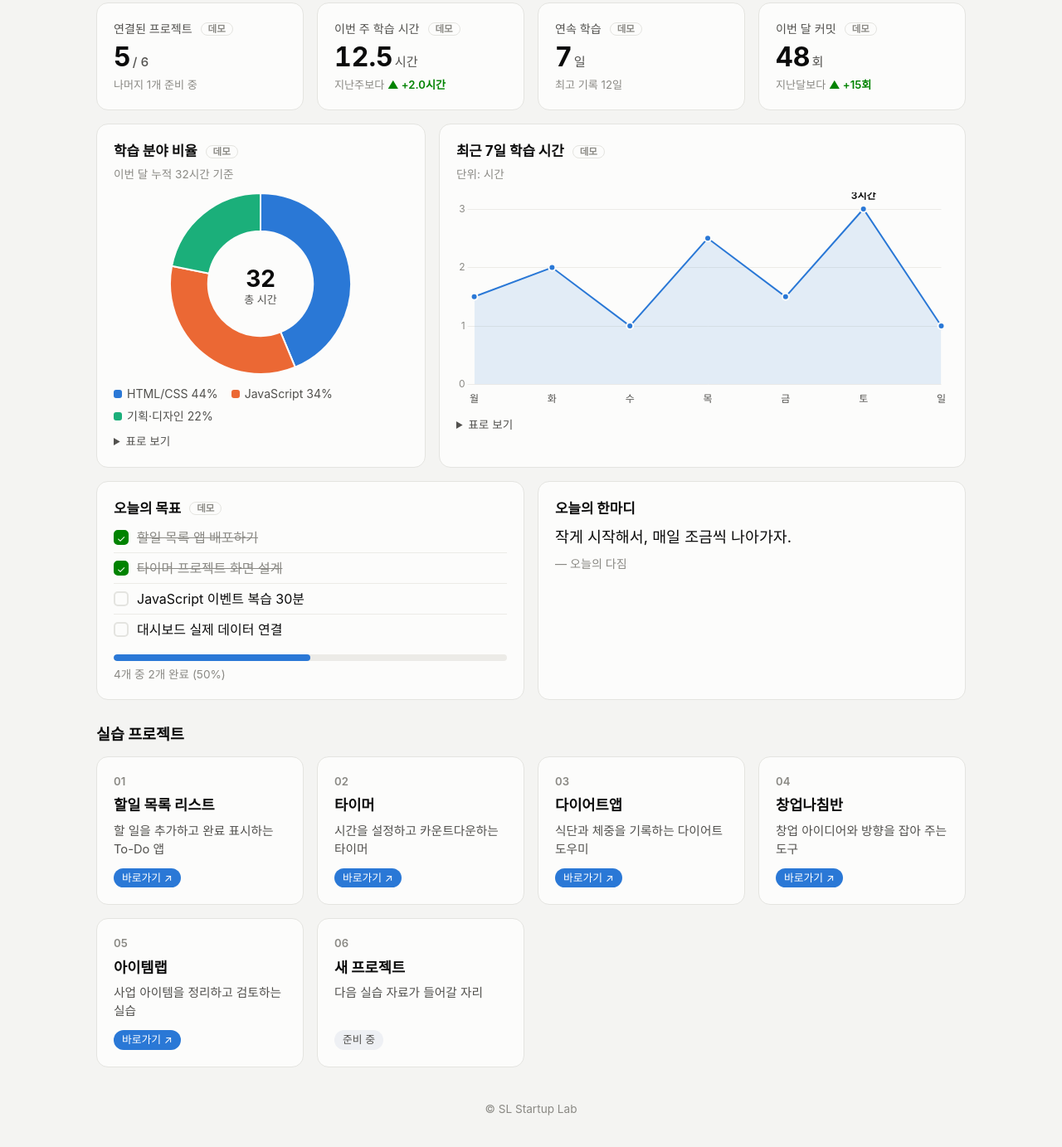
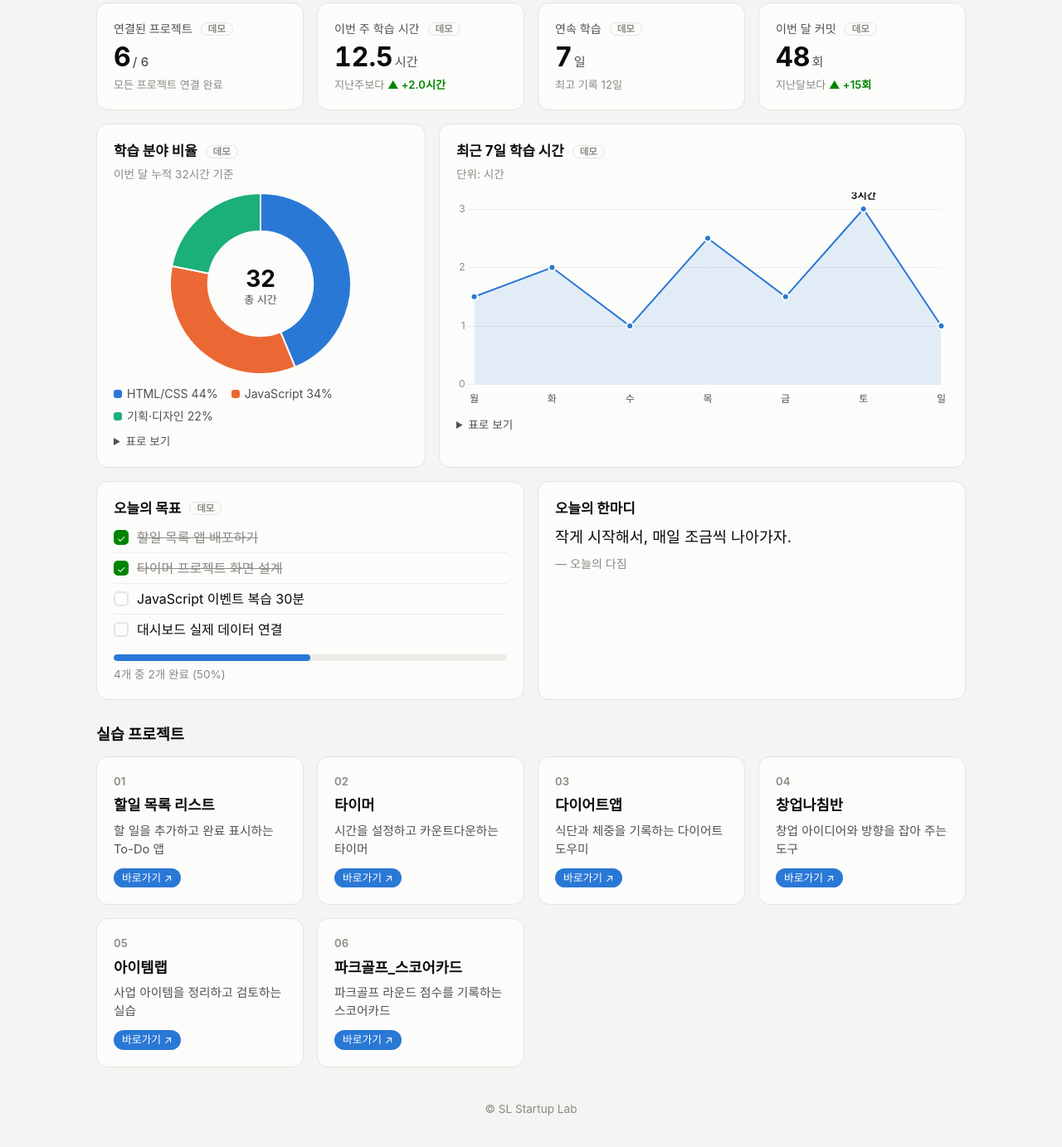
Before and after one commit to sl-startup-lab/sl-startup-lab.github.io, a plain HTML site: page index.html in a window 1280 px wide. Shown: the part 127-1510 px from the top of the page at 83% size. Drawn offline with nearby package versions, Linux system fonts and the light colour scheme.

Commit message:
Link card 06 to park golf scorecard app
Co-Authored-By: Claude Opus 5.5 <noreply@anthropic.com>

```diff
--- a/index.html
+++ b/index.html
@@ -258,12 +258,12 @@
       </a>
     </li>
     <li>
-      <div class="card disabled" aria-disabled="true">
+      <a class="card" href="https://course-score-connect.lovable.app" target="_blank" rel="noopener">
         <span class="num">06</span>
-        <h3>새 프로젝트</h3>
-        <p>다음 실습 자료가 들어갈 자리</p>
-        <span class="badge">준비 중</span>
-      </div>
+        <h3>파크골프_스코어카드</h3>
+        <p>파크골프 라운드 점수를 기록하는 스코어카드</p>
+        <span class="badge live">바로가기 ↗</span>
+      </a>
     </li>
   </ul>
 
@@ -278,7 +278,7 @@
    ===================================================================== */
 const DASHBOARD = {
   stats: [
-    { label: '연결된 프로젝트', value: 5, unit: '/ 6', note: '나머지 1개 준비 중' },
+    { label: '연결된 프로젝트', value: 6, unit: '/ 6', note: '모든 프로젝트 연결 완료' },
     { label: '이번 주 학습 시간', value: 12.5, unit: '시간', note: '지난주보다', change: '+2.0시간' },
     { label: '연속 학습', value: 7, unit: '일', note: '최고 기록 12일' },
     { label: '이번 달 커밋', value: 48, unit: '회', note: '지난달보다', change: '+15회' },
```
